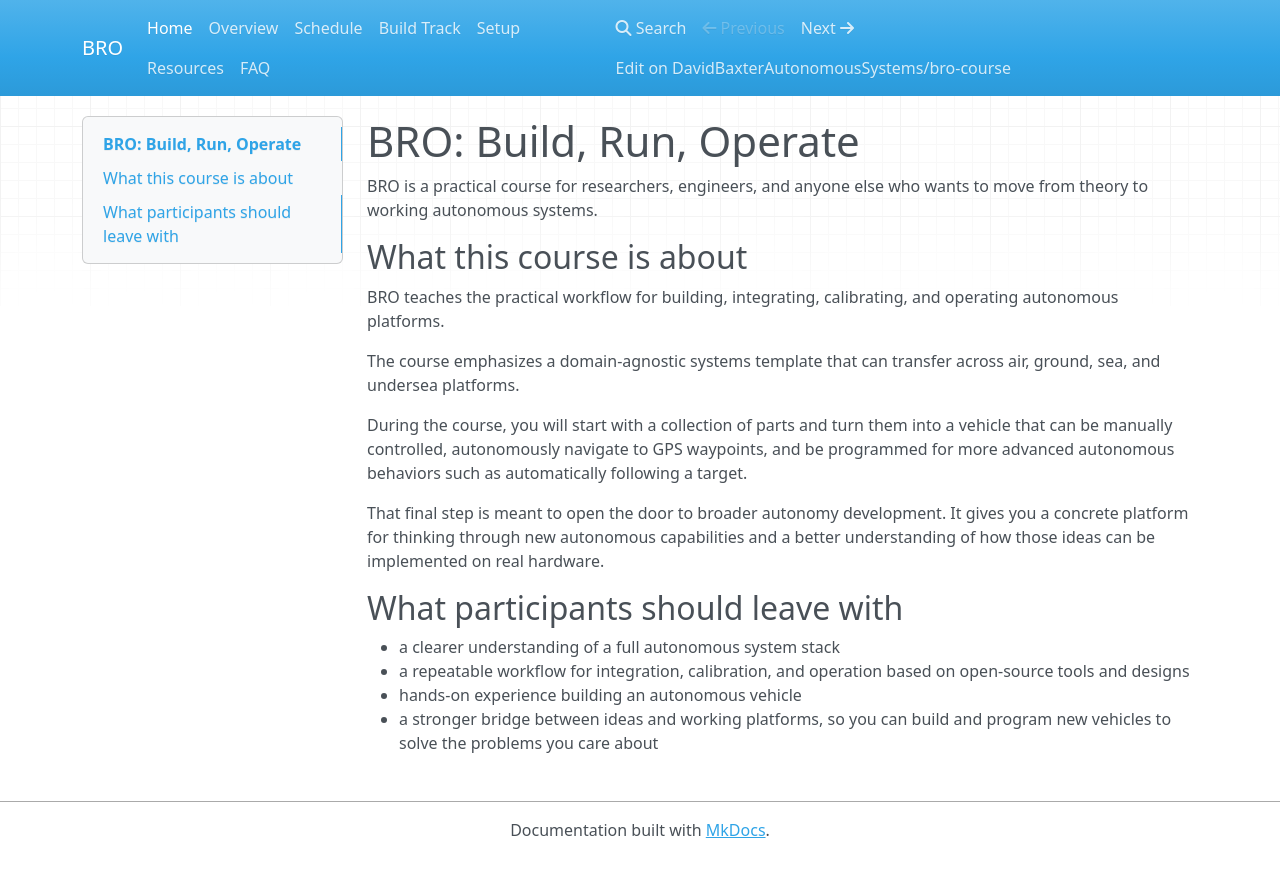
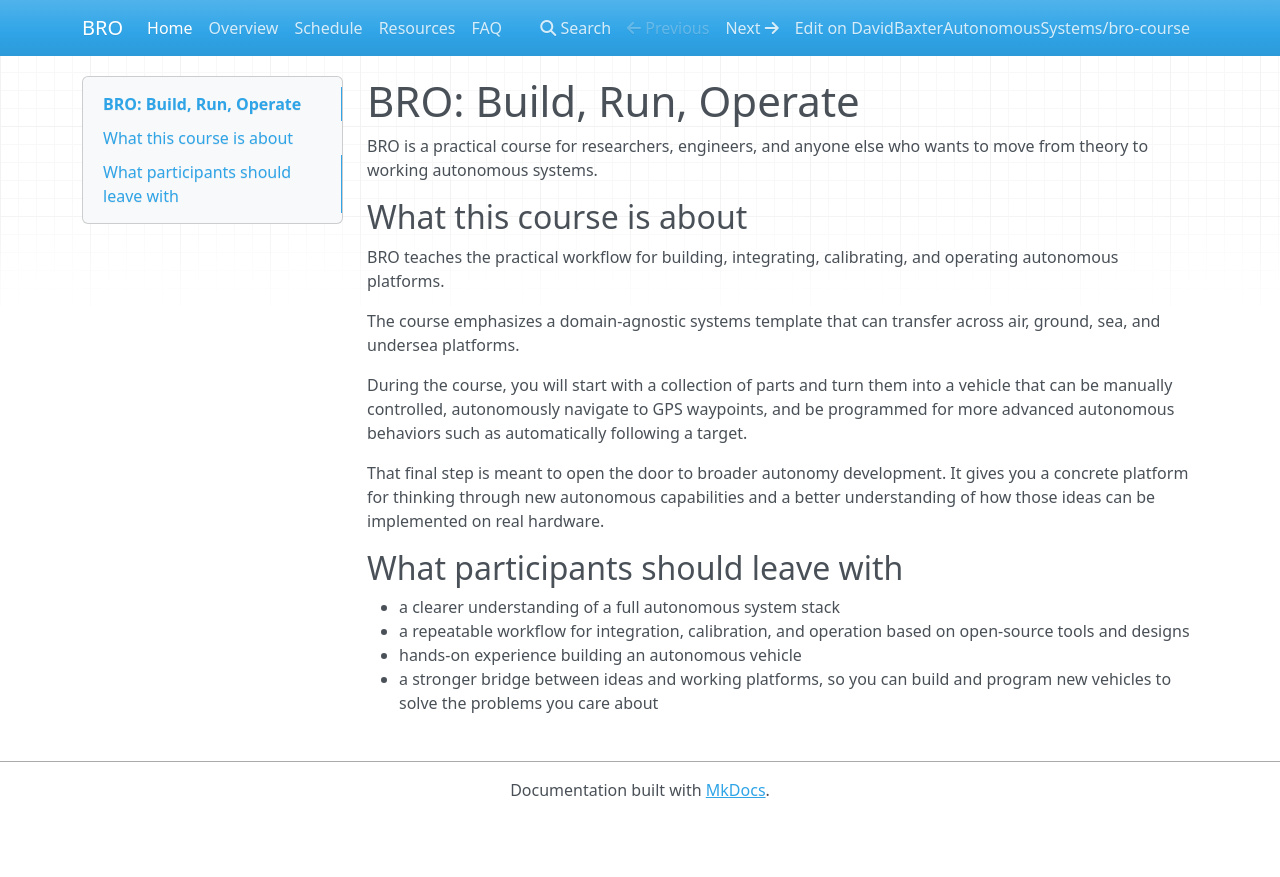
Before and after one commit to DavidBaxterAutonomousSystems/bro-course, an MkDocs documentation site: the page built from docs/index.md, in a window 1280 px wide. Shown: the top 877 px of the page. Built offline with MkDocs 1.6.1, drawn with Linux system fonts in a browser that asks for light colours; nearby versions of some CDN libraries.

Commit message:
docs: remove build-track and setup pages from main nav

```diff
--- a/mkdocs.yml
+++ b/mkdocs.yml
@@ -9,8 +9,6 @@ nav:
   - Home: index.md
   - Overview: overview.md
   - Schedule: schedule.md
-  - Build Track: build-track.md
-  - Setup: setup.md
   - Resources: resources.md
   - FAQ: faq.md
 
```
Also changed, not shown: docs/build-track.md (deleted), docs/setup.md (deleted).
